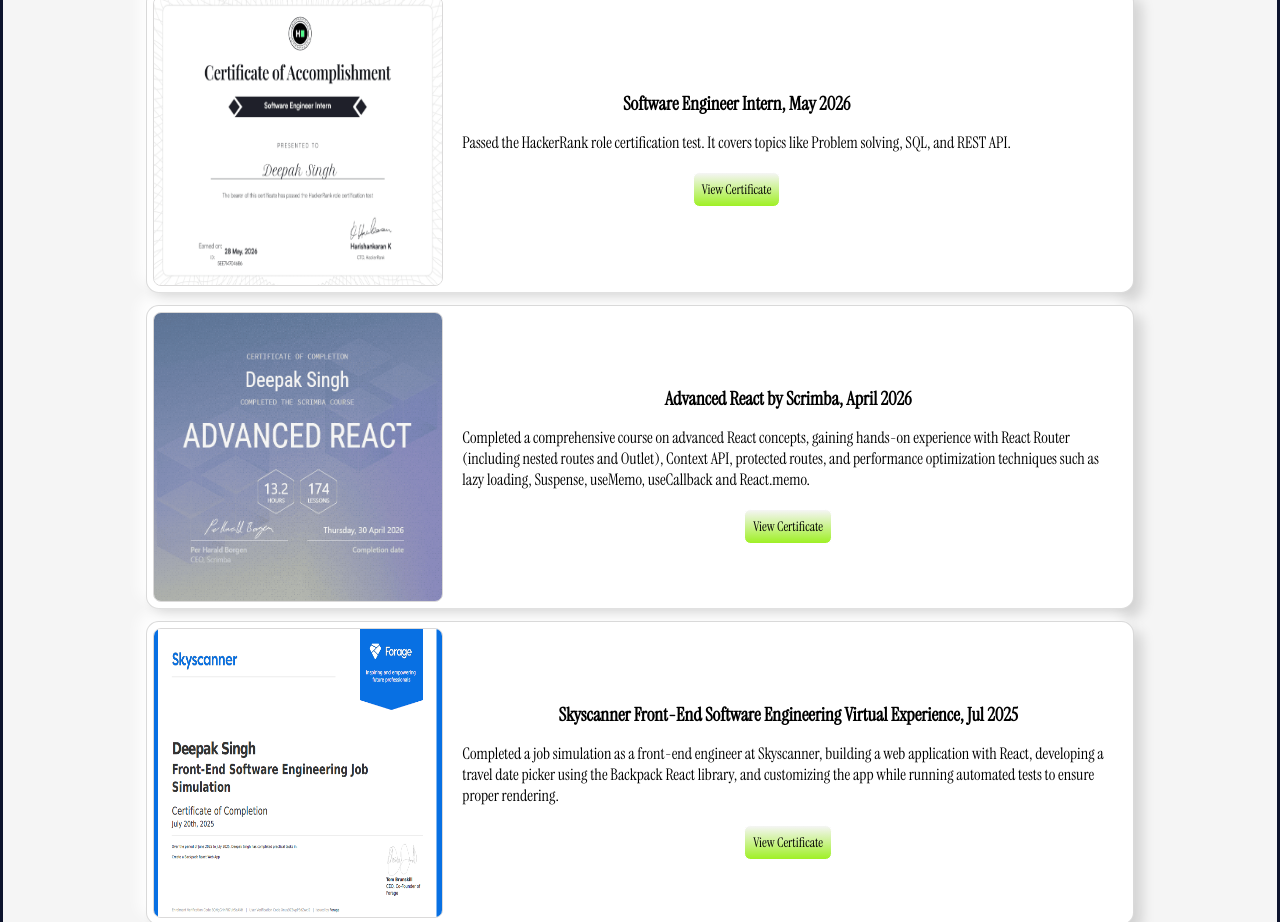
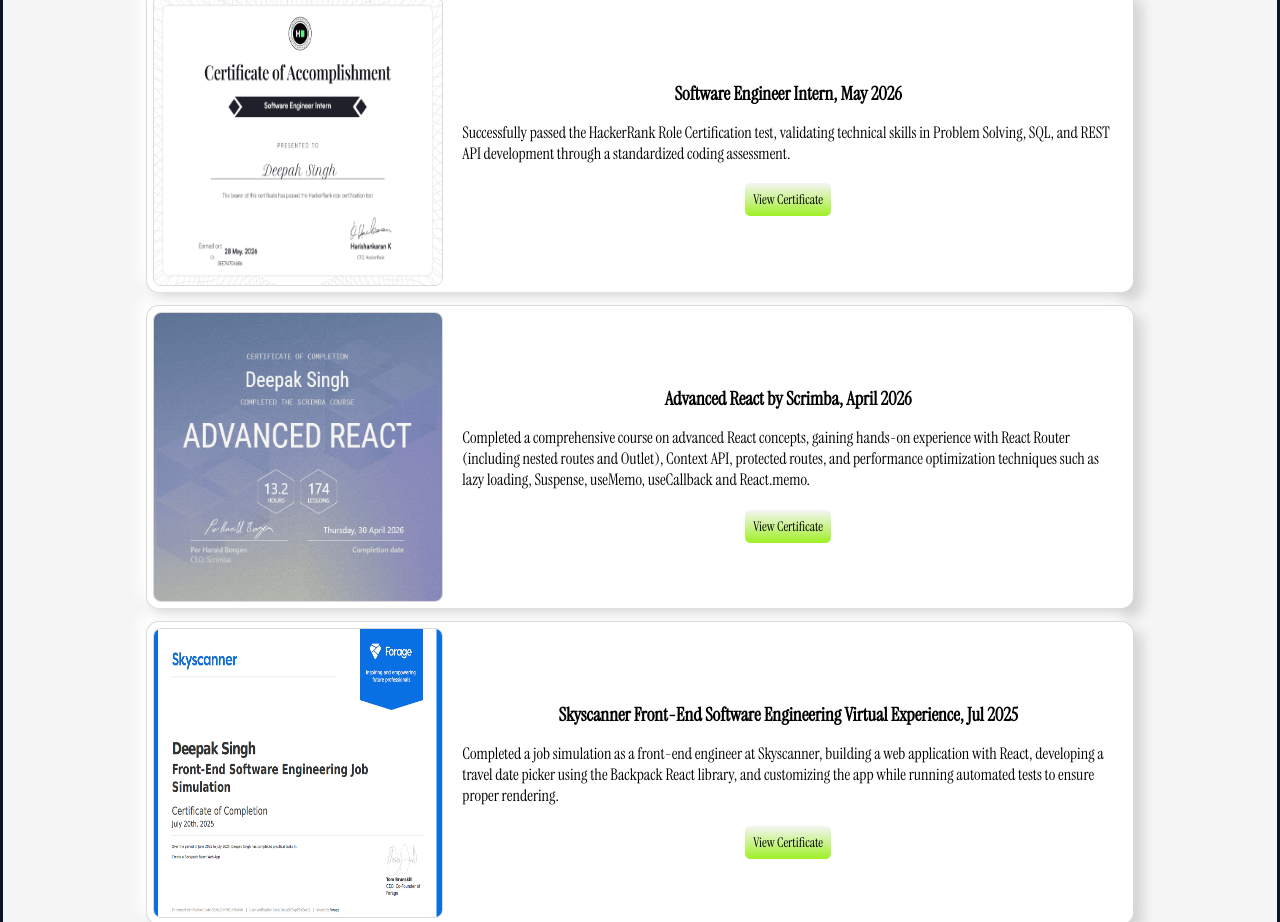
Before and after one commit to DeepakSingh9999/Portfolio, a React (Vite) app: page / in a window 1280 px wide. Shown: the part 4140-5062 px from the top of the page. Built offline with nearby package versions, Linux system fonts and the light colour scheme.

Commit message:
Update certificates.jsx

```diff
--- a/src/assets/components/certificates.jsx
+++ b/src/assets/components/certificates.jsx
@@ -8,7 +8,7 @@ export default function Certificates(){
     const items = [
         {id: 1,
             title: 'Software Engineer Intern, May 2026',
-            description: 'Passed the HackerRank role certification test. It covers topics like Problem solving, SQL, and REST API.',
+            description: 'Successfully passed the HackerRank Role Certification test, validating technical skills in Problem Solving, SQL, and REST API development through a standardized coding assessment.',
             certificatelink: 'https://www.hackerrank.com/certificates/5ee714704686',
             thumbnail: `${thumbnail1}`
         },
```
